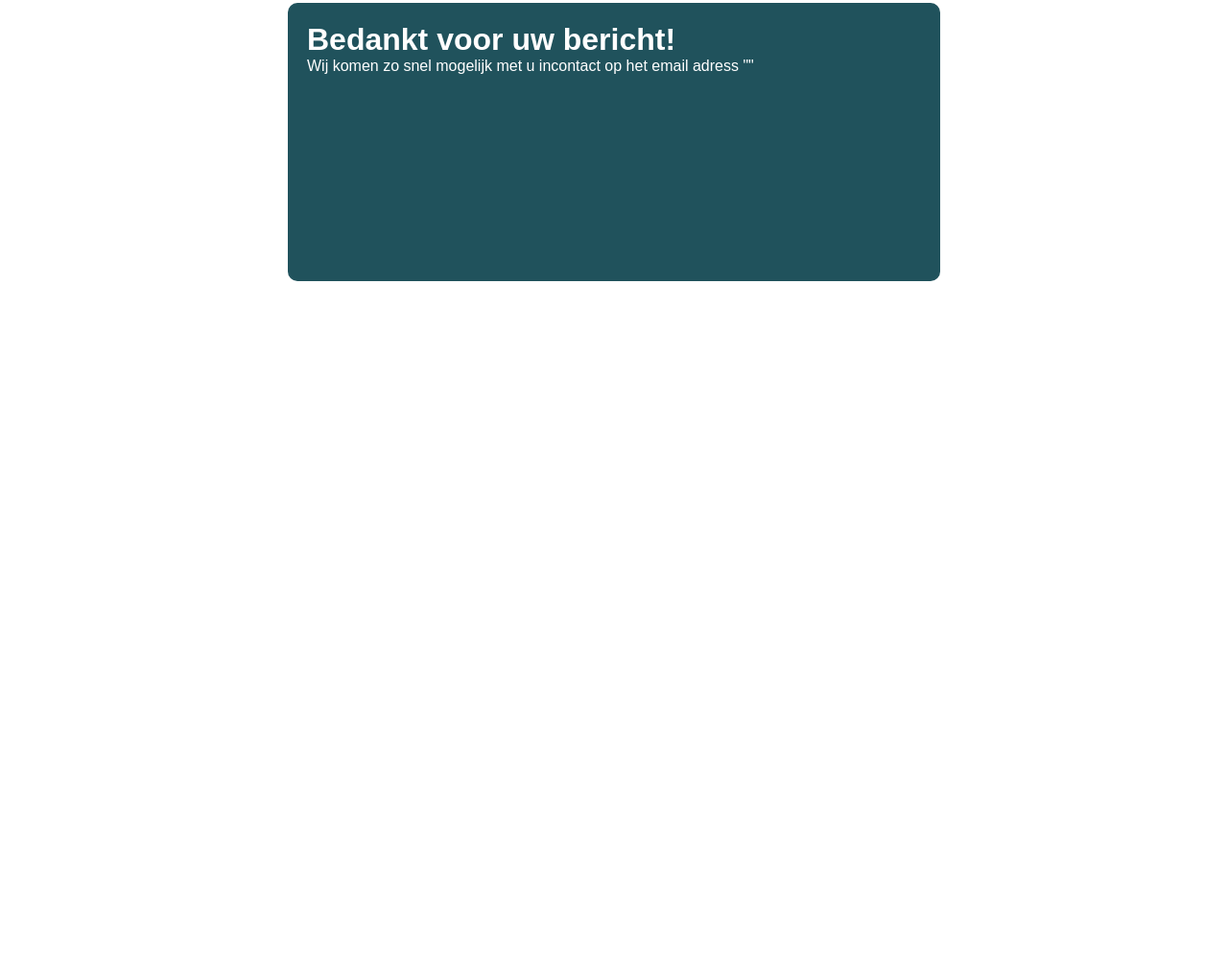
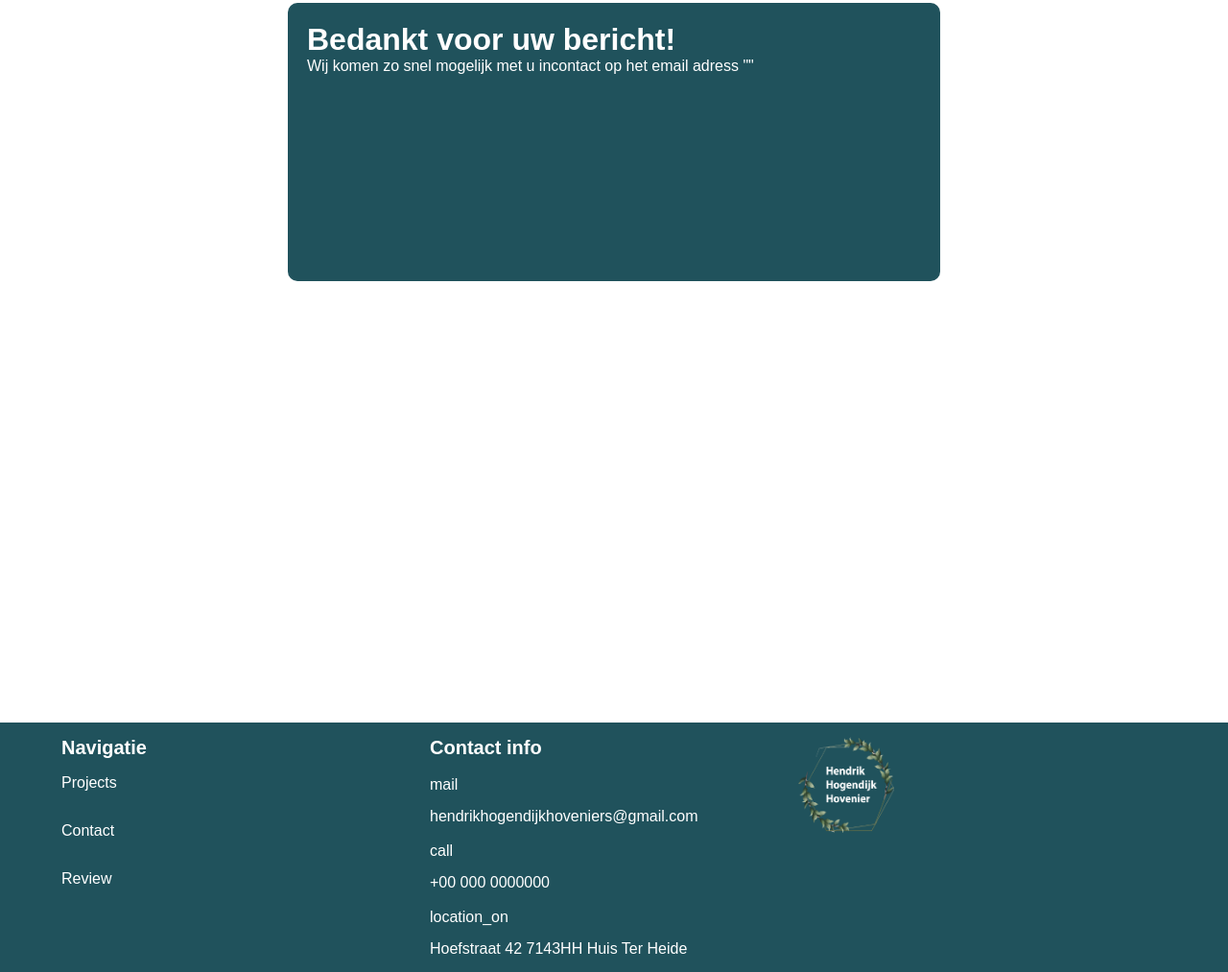
Before and after one commit to Deanjer/gardener-website-html-css, a plain HTML site: page wijnemencontactop.html in a window 1280 px wide. Shown: the part 413-1426 px from the top of the page at 96% size. Before the commit the page ends 1166 px from the top, so only its background shows below. Drawn offline with Linux system fonts and the light colour scheme.

Commit message:
Finnalcommit

```diff
--- a/mathieu/assets/css/contactalt.css
+++ b/mathieu/assets/css/contactalt.css
@@ -126,3 +126,69 @@ width: 40%;
         width: 100%;
     }
 }
+.footer{
+    width: 100%;
+    height: auto;
+    background-color: #20525c;
+}
+.footer-wrapper{
+    display: flex;
+    justify-content: center;
+
+}
+.nav-footer a:hover{
+    text-decoration: underline;
+}
+.nav-footer p{
+   color: white;
+   font-weight: bold;
+   font-size: 20px;
+}
+.h-contact{
+    color: white;
+    font-weight: bold;
+    font-size: 20px;
+ }
+.nav-footer{
+ width: 30%;
+ margin-top: 15px;
+}
+.contact-footer{
+ width: 30%;
+ margin-top: 15px;
+ margin-bottom: 15px;
+ white-space: normal;
+}
+.logo-footer{
+ width: 30%;
+ margin-top: 15px;
+}
+.tekst-contact{
+    color: white;
+    white-space: normal;
+}
+.logo-footer-img{
+    width: 100px;
+    height: 100px;
+}
+
+@media only screen and (max-width: 835px) {
+    .footer-wrapper{
+        display: flex;
+        justify-content: center;
+        flex-direction: column;
+
+    }
+    .contact-footer{
+        order: 3;
+        margin-left: 30px;
+       }
+       .nav-footer{
+        order: 2;
+        margin-left: 30px;
+       }
+       .logo-footer{
+        order: 1;
+        margin-left: 30px;
+       }
+}
--- a/wijnemencontactop.html
+++ b/wijnemencontactop.html
@@ -30,9 +30,9 @@
             <div class="menu-button"></div>
           </label>
           <ul class="menu">
-            <li>Projects</li>
-            <li>Reviews</li>
-            <li>Contact</li>
+            <li><a href="projects3.html"> Projects</a></li>
+            <li><a href="review2.html"> Reviews</a></li>
+            <li> <a href="index.html"> home </a></li>
           </ul>
         </section>
     <div id="flexcenter">
@@ -48,5 +48,30 @@
     </div>
     </div>
     <script src="mathieu/assets/js/contact.js"></script>
+    <div class="footer">
+        <div class="footer-wrapper">
+          <div class="nav-footer">
+            <p>Navigatie</p>
+            <a href="projects3.html">Projects</a> <br />
+            <a href="contact.html">Contact</a> <br />
+            <a href="review2.html">Review</a> <br />
+          </div>
+          <div class="contact-footer">
+            <p class="h-contact">Contact info</p>
+            <br />
+            <p class="material-symbols-outlined">mail</p>
+            <p class="tekst-contact">hendrikhogendijkhoveniers@gmail.com<p>
+            <br />
+            <p class="material-symbols-outlined">call</p>
+            <p class="tekst-contact">+00 000 0000000<p></p>
+            <br />
+            <p class="material-symbols-outlined">location_on</p>
+            <p class="tekst-contact">Hoefstraat 42 7143HH Huis Ter Heide<p></p>
+          </div>
+          <div class="logo-footer">
+            <img class="logo-footer-img" src="Dean/assets/images/logo_hendriks_white.png" alt="">
+          </div>
+        </div>
+
 </body>
 </html>
```
Also changed, not shown: contactalt.html (+3 -3 lines).
